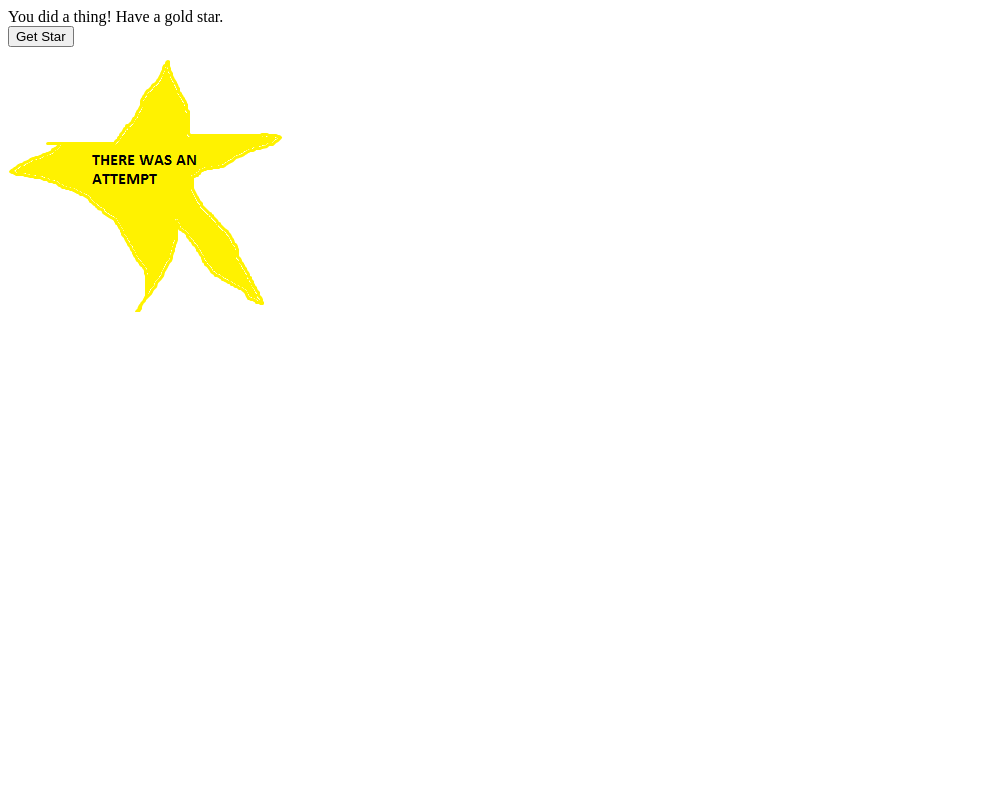
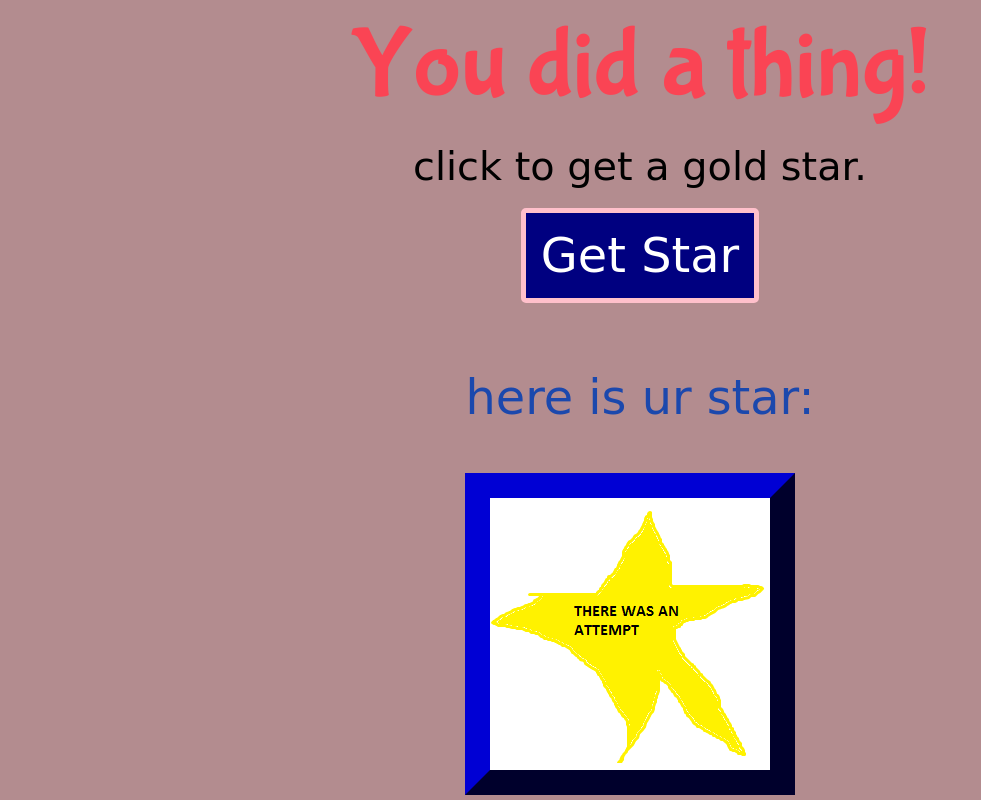
Before and after one commit to jacobdwoolf/jacobdwoolf.github.io, a website: page goldstar4u.html in a window 1280 px wide. Both pictures are taken after a click on the button "Get Star". Shown: the whole page, without its empty margins (0-981 px from the left). Drawn offline with Linux system fonts and the light colour scheme; a web font is replaced by a local one.

Commit message:
star boy

```diff
--- a/goldstar4u.html
+++ b/goldstar4u.html
@@ -1,33 +1,136 @@
 <html>
 
 <head>
+    <link rel="preconnect" href="https://fonts.googleapis.com">
+    <link rel="preconnect" href="https://fonts.gstatic.com" crossorigin>
+    <link href="https://fonts.googleapis.com/css?family=Alegreya+SC:ital,wght@0,900;1,900&family=Bubblegum+Sans&family=Happy+Monkey&family=Kavoon&family=Monoton&family=Shrikhand&family=Princess+Sofia&family=Sofia&family=Space+Mono:ital,wght@1,700&display=swap&effect=fire|fire-animation|emboss|neon|3d|3d-float|anaglyph|shadow-multiple|outline" rel="stylesheet">
+    <link href="https://fonts.googleapis.com/css2?family=Alegreya+SC:ital,wght@0,900;1,900&family=Bubblegum+Sans&family=Happy+Monkey&family=Kavoon&family=Monoton&family=Shrikhand&family=Princess+Sofia&family=Sofia&family=Space+Mono:ital,wght@1,700&display=swap&effect=fire|fire-animation|emboss|neon|3d|3d-float|anaglyph|shadow-multiple|outline" rel="stylesheet">
     <style>
-        .container .outer {
-            display: flex;
-            flex-direction: row;
+        * {
+            font-size: larger;
         }
 
-        .container .inner {
+        body {
+            background-color: #b38c8f;
+        }
 
+        .main {
+            display: flex;
+            flex-direction: column;
+            flex-wrap: nowrap;
+            align-items: center;
+            width: 80%;
+            height: 90%;
+            margin: auto;
+            row-gap: 1rem;
+        }
+
+        .starGiver {
+            display: contents;
+        }
+
+        #input {
+            color: #364966;
+        }
+
+        .title {
+            font-family: 'Bubblegum Sans', cursive;
+            color: #fa4454;
+            font-size: 300%;
+        }
+
+        .input-label {
+            font-family: 'Sofia', cursive;
+            text-align: center;
+        }
+
+        input.inputbox {
+            font-family: 'Happy Monkey', cursive;
+            background-color: #fa4454;
+            color: #111823;
+            border-right: 20px double #1b48ad;
+            border-top: 0px;
+            border-bottom: 3px dotted #1b48ad;
+            text-align: center;
+        }
+
+        div.btn {
+            text-align: center;
+        }
+
+        button.btn {
+            background-color: navy;
+            color: white;
+            font-family: 'Happy Monkey', cursive;
+            width: auto;
+            padding: 15px;
+            border: 5px solid pink;
+            border-radius: 5px;
+            cursor: pointer;
+        }
+
+
+
+        h1.newRank {
+            font-size: 500%;
+            font-family: 'Alegreya SC', serif;
+            text-align: right;
+            background-color: #6f022736;
+            width: fit-contents;
+        }
+
+        p.newLbl {
+            font-family: 'Kavoon', cursive;
+            color: #1b48ad;
+        }
+
+        img.starFrame {
+            border: 25px outset navy;
         }
     </style>
+
     <script type="text/javascript">
+        let starPath = 'images/stars/';
+        let starNames = ['almost.png', 'attempt.png', 'attempt_star.png', 'donenotsucceed.jpg', 'donethedo.jpg', 'done_no_succeed_star.jpg', 'foronce.jpg', 'halfassed.png', 'how.png', 'jesus.jpg', 'miserable.png', 'notry.png', 'notrybw.png', 'plsstop.png', 'suchtry.png', 'tried.jpg', 'unsure.png', 'whateven.png', 'what_even_star.png', 'why.jpg', 'wtf.jpeg'];
+        let starCount = starNames.length;
+
+        let starElem;
+        let outputElem;
+
+        function onLoad() {
+            outputElem = document.getElementById('look-at-the-star');
+            outputElem.style.visibility = 'hidden';
+            starElem = document.getElementById('starGoHere');
+        }
+
+        function getStar() {
+            console.log(starCount);
+            var chosenStar = starNames[Math.floor(Math.random() * (starCount))];
+            console.log(chosenStar);
+            starElem.src = starPath + chosenStar;
+            outputElem.style.visibility = 'unset';
+        }
     </script>
 </head>
 
-<body>
-    <div class="outer container">
-        <div class="title container">
-            <span>You did a thing! Have a gold star.</span>
+<body onLoad="onLoad()">
+    <div class="main">
+        <div class="starGiver">
+            <div class="title font-effect-fire-animation">You did a thing!</div>
+            <div class="input-label font-effect-shadow-multiple">click to get a gold star.</div>
+
+        <div class="button btn">
+            <button class="btn" onclick="getStar();">Get Star</button>
         </div>
-        <div class="button container">
-            <button class="get-star" onclick="getStar();">Get Star</button>
+    </div>
+        <div id="look-at-the-star" style="visibility: hidden;">
+            <div id="newLbl">
+                <p class="newLbl font-effect-neon">here is ur star:</p>
+            </div>
+            <div class="star container">
+                <img class="starFrame" id="starGoHere" src="" />
+            </div>
         </div>
-        <div class="star container">
-            <img src="images/stars/attempt.png"/>
-        </div>
-
-    </div>
 </body>
 
 </html>
```
Also changed, not shown: images/stars/attempt_star.png (renamed from images/attempt_star.png), images/stars/done_no_succeed_star.jpg (renamed from images/done_no_succeed_star.jpg), images/stars/what_even_star.png (renamed from images/what_even_star.png).
